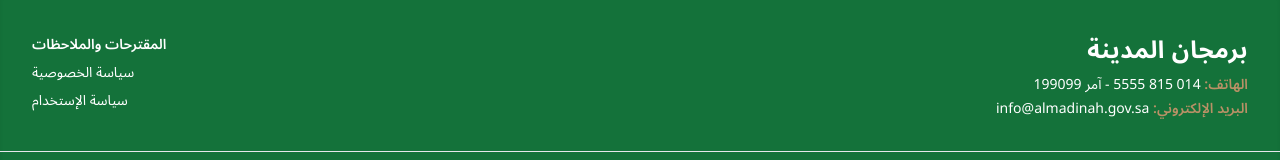
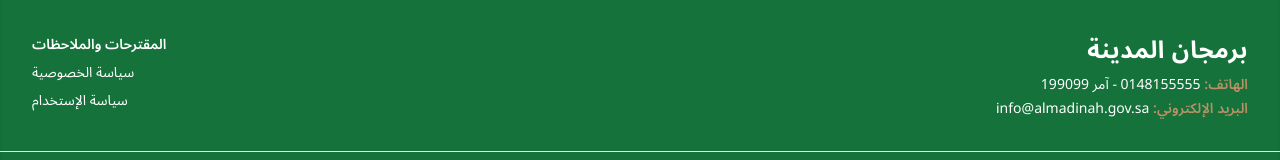
Before and after one commit to basharnaial/madinah-gov-hackathon, a Vue app in the folder frontend/: page / in a window 1280 px wide. Shown: the part 3326-3486 px from the top of the page. Built offline with nearby package versions, Linux system fonts and the light colour scheme; no server answers.

Commit message:
fix problems

```diff
--- a/frontend/package.json
+++ b/frontend/package.json
@@ -5,7 +5,7 @@
   "type": "module",
   "scripts": {
     "dev": "vite",
-    "build": "vue-tsc && vite build",
+    "build": "vue-tsc --noEmit && vite build",
     "preview": "vite preview",
     "lint": "eslint . --ext .vue,.js,.jsx,.cjs,.mjs,.ts,.tsx,.cts,.mts --fix --ignore-path .gitignore"
   },
--- a/frontend/src/assets/lang/ar.json
+++ b/frontend/src/assets/lang/ar.json
@@ -198,7 +198,7 @@
   "footer": {
     "title": "برمجان المدينة",
     "phone": "الهاتف",
-    "phone_number": "014 815 5555 - آمر 199099",
+    "phone_number": "0148155555 - آمر 199099",
     "email": "البريد الإلكتروني",
     "email_address": "info@almadinah.gov.sa",
     "suggestions": "المقترحات والملاحظات",
--- a/frontend/src/assets/lang/en.json
+++ b/frontend/src/assets/lang/en.json
@@ -198,7 +198,7 @@
   "footer": {
     "title": "Madinah Hackathon",
     "phone": "Phone",
-    "phone_number": "014 815 5555 - Ext 199099",
+    "phone_number": "0148155555 - Ext 199099",
     "email": "Email",
     "email_address": "info@almadinah.gov.sa",
     "suggestions": "Suggestions & Feedback",
--- a/frontend/src/components/Footer.vue
+++ b/frontend/src/components/Footer.vue
@@ -6,7 +6,7 @@
         <div class="text-2xl font-extrabold text-white mb-2 tracking-wide">{{ $t('footer.title') }}</div>
         <div class="flex flex-col gap-1 text-sm">
           <div><span class="font-semibold text-accent-500">{{ $t('footer.phone') }}:</span> <a :href="`tel:+966148155555`" class="hover:underline text-white hover:text-accent-500 transition">{{ $t('footer.phone_number') }}</a></div>
-          <div><span class="font-semibold text-accent-500">{{ $t('footer.email') }}:</span> <a :href="`mailto:${$t('footer.email_address')}`" class="hover:underline text-white hover:text-accent-500 transition">{{ $t('footer.email_address') }}</a></div>
+          <div><span class="font-semibold text-accent-500">{{ $t('footer.email') }}:</span> <a :href="`mailto:${emailAddress}`" class="hover:underline text-white hover:text-accent-500 transition">{{ emailAddress }}</a></div>
         </div>
       </div>
       <!-- Quick Links -->
@@ -26,6 +26,9 @@
 import { useI18n } from 'vue-i18n';
 
 const { t } = useI18n();
+
+// الإيميل كمتغير ثابت لتجنب مشاكل Vue i18n مع رمز @
+const emailAddress = 'info@almadinah.gov.sa';
 </script>
 
 <style scoped>
--- a/frontend/tsconfig.json
+++ b/frontend/tsconfig.json
@@ -5,6 +5,12 @@
     "composite": true,
     "baseUrl": ".",
     "resolveJsonModule": true,
+    "types": ["vite/client"],
+    "skipLibCheck": true,
+    "esModuleInterop": true,
+    "target": "ESNext",
+    "module": "ESNext",
+    "moduleResolution": "Node",
     "paths": {
       "@/*": ["./src/*"]
     }
```
Also changed, not shown: 2 other files (tests, documents, lock files or other folders).
